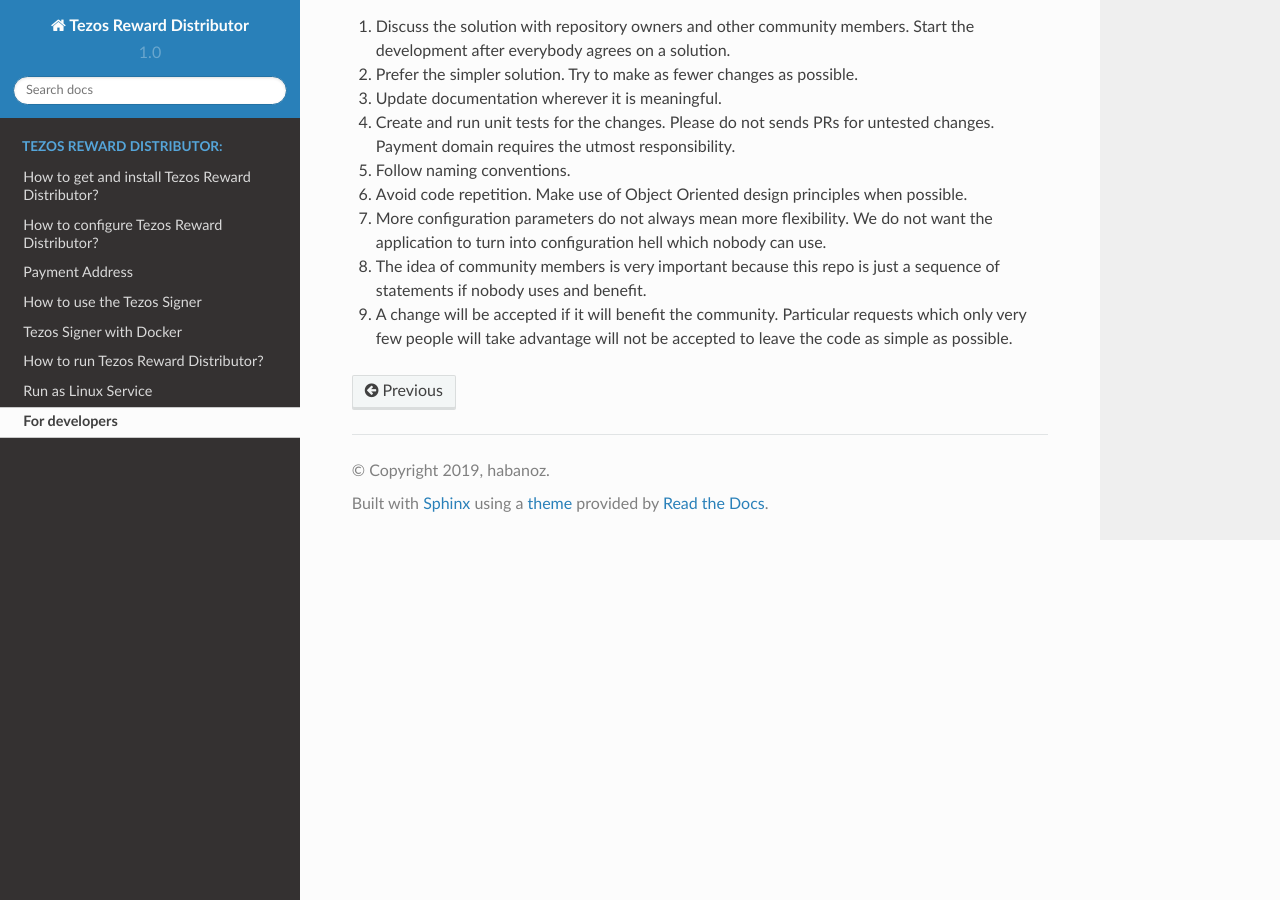
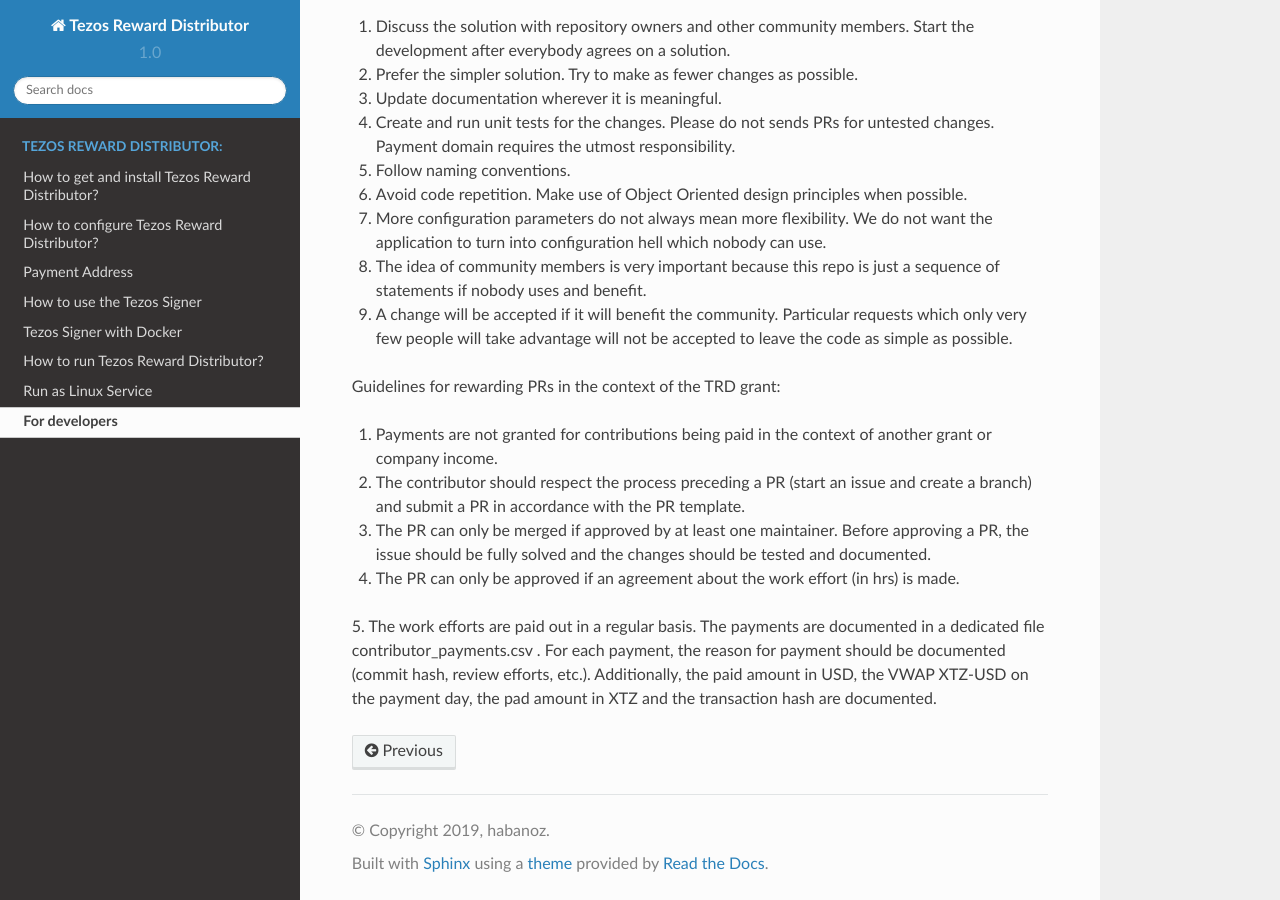
Before and after one commit to tezos-reward-distributor-organization/tezos-reward-distributor, a Sphinx documentation site: the page built from docs/contributers.rst, in a window 1280 px wide and 900 px high, scrolled down 505 px. Built offline with Sphinx 7.4.7 and the Read the Docs theme 2.0.0, drawn with Linux system fonts in a browser that asks for light colours.

Commit message:
Add guidelines for rewarding contributions in the context of the TRD grant

```diff
--- /dev/null
+++ b/contributor_payments.csv
@@ -0,0 +1 @@
+Tx hash, Tx date, Contributor, Contributor Address, Work effort (hrs), amount in USD, VWAP, amount in XTZ, Reason for payment, Comment
--- a/docs/contributers.rst
+++ b/docs/contributers.rst
@@ -21,3 +21,14 @@
 7. More configuration parameters do not always mean more flexibility. We do not want the application to turn into configuration hell which nobody can use.
 8. The idea of community members is very important because this repo is just a sequence of statements if nobody uses and benefit.
 9. A change will be accepted if it will benefit the community. Particular requests which only very few people will take advantage will not be accepted to leave the code as simple as possible.
+
+
+Guidelines for rewarding PRs in the context of the TRD grant:
+
+1. Payments are not granted for contributions being paid in the context of another grant or company income.
+2. The contributor should respect the process preceding a PR (start an issue and create a branch) and submit a PR in accordance with the PR template.
+3. The PR can only be merged if approved by at least one maintainer. Before approving a PR, the issue should be fully solved and the changes should be tested and documented.
+4. The PR can only be approved if an agreement about the work effort (in hrs) is made.
+5. The work efforts are paid out in a regular basis. The payments are documented in a dedicated file contributor_payments.csv .
+For each payment, the reason for payment should be documented (commit hash, review efforts, etc.).
+Additionally, the paid amount in USD, the VWAP XTZ-USD on the payment day, the pad amount in XTZ and the transaction hash are documented.
```
Also changed, not shown: .github/PULL_REQUEST_TEMPLATE/pull_request_template.md (added), 1 other file.
